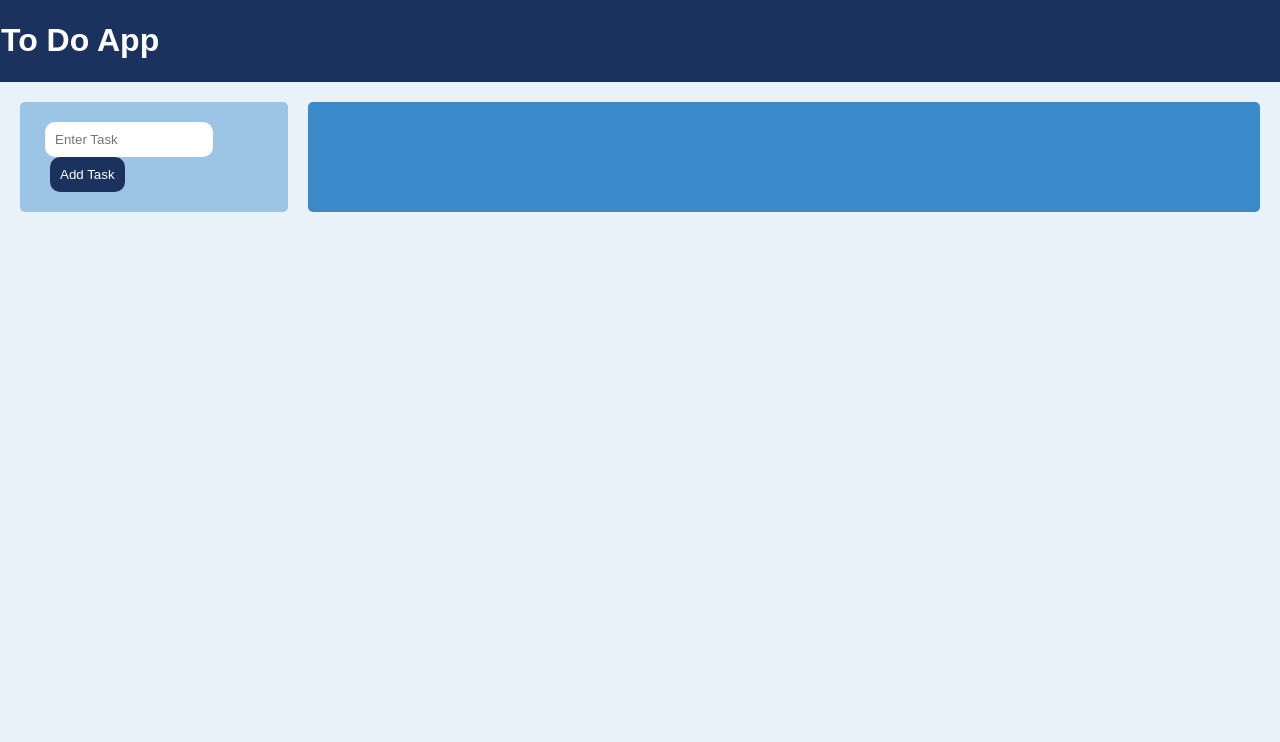
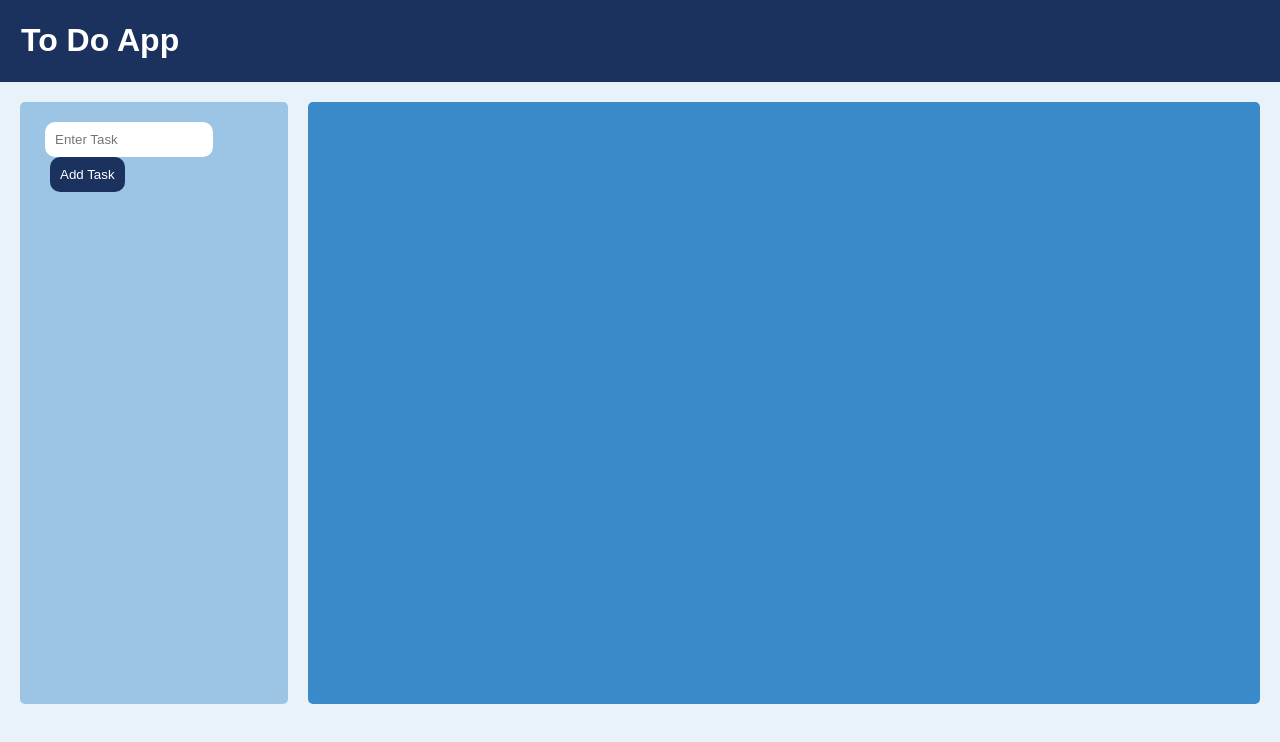
Before and after one commit to RodrigoPestana35/To-Do-Website, a plain HTML site: page Home.html in a window 1280 px wide. Drawn offline with nearby package versions, Linux system fonts and the light colour scheme.

Commit message:
Refactor form styling in Home.html and Style.css

```diff
--- a/Home.html
+++ b/Home.html
@@ -10,7 +10,7 @@
 </head>
 <body>
     <div class="topBar row">
-        <h1>To Do App</h1>
+        <h1 class="title">To Do App</h1>
     </div>
     <div class="container">
         <div class="formCol">
--- a/Style.css
+++ b/Style.css
@@ -10,6 +10,10 @@ body {
     padding: 1px;
 }
 
+.title{
+    margin-left: 20px;
+}
+
 .container {
     display: flex;
     height: 100%;
@@ -17,10 +21,10 @@ body {
 
 .formCol{
     width: 20%;
-    height: 90%;
     margin-top: 20px;
     margin-left: 20px;
     padding: 20px;
+    padding-bottom:40%;
     background-color: #9cc4e4;
     border-radius: 5px;
 }
```
